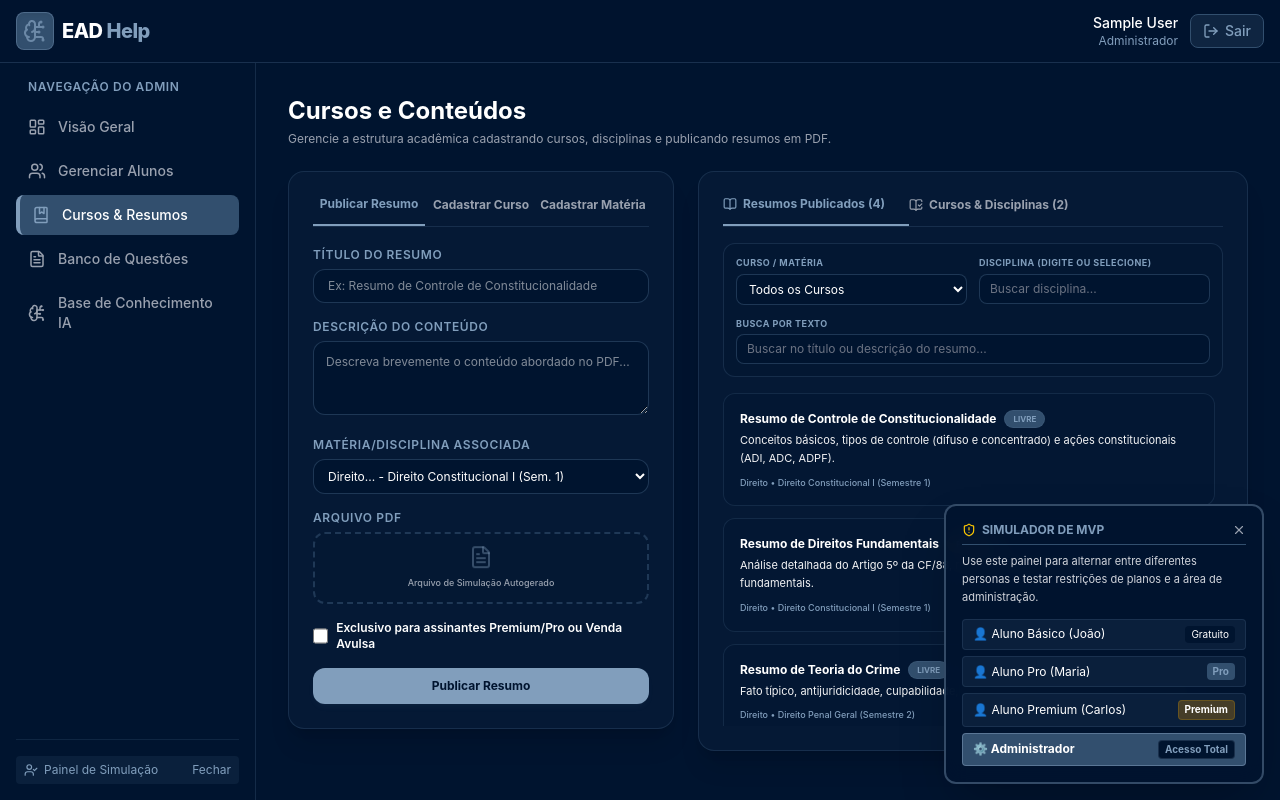
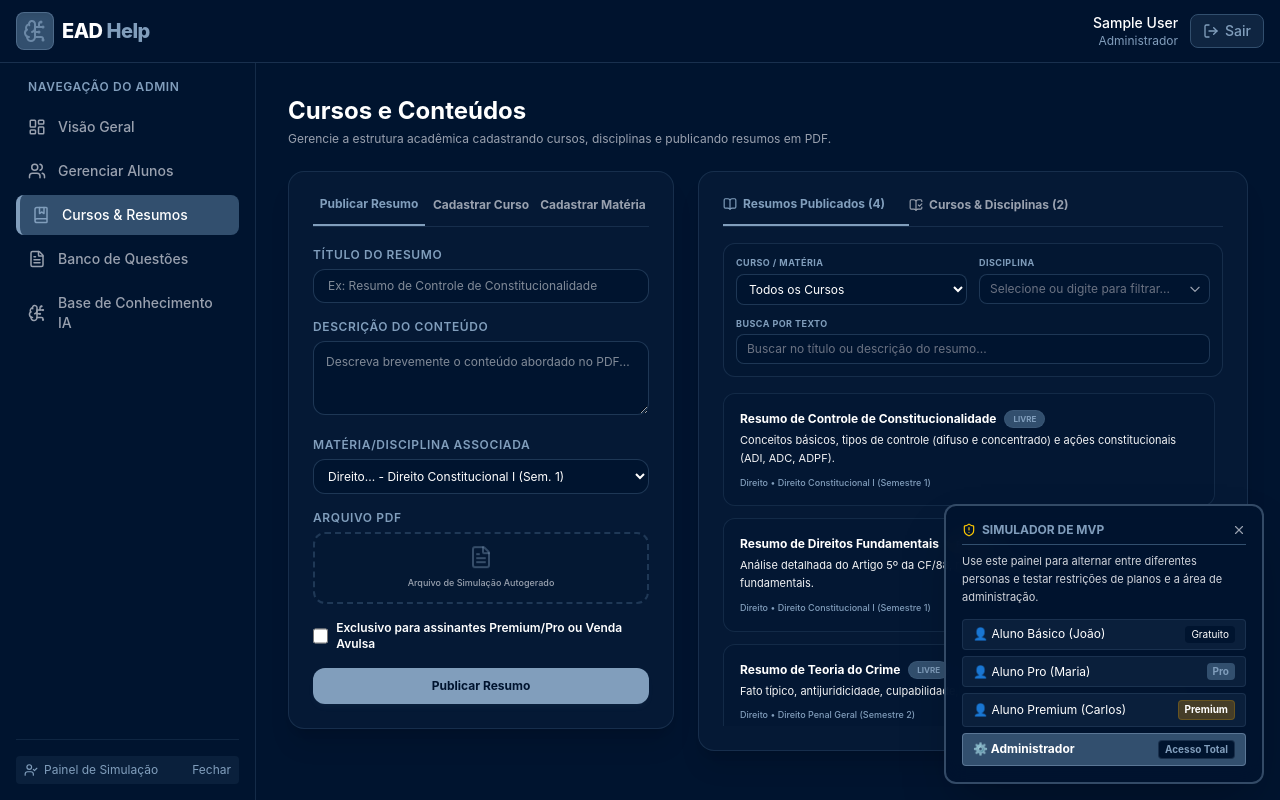
Before and after one commit to arporj/ead-help, a React (Vite) app: page /admin/content in a window 1280 px wide. Built offline with nearby package versions, Linux system fonts and the light colour scheme; sample sign-in values are in the browser's storage.

Commit message:
style(admin): substitui datalist nativo por dropdown customizado e estilizavel para disciplinas

```diff
--- a/src/pages/AdminContent.tsx
+++ b/src/pages/AdminContent.tsx
@@ -30,6 +30,7 @@ export const AdminContent: React.FC = () => {
   const [filterCourseId, setFilterCourseId] = useState<string>('all');
   const [filterSubjectName, setFilterSubjectName] = useState<string>('');
   const [searchQuery, setSearchQuery] = useState<string>('');
+  const [isFilterDropdownOpen, setIsFilterDropdownOpen] = useState(false);
 
   const availableSubjectsForFilter = subjects.filter(sub => {
     if (filterCourseId !== 'all' && sub.courseId !== filterCourseId) return false;
@@ -406,21 +407,72 @@ export const AdminContent: React.FC = () => {
                       ))}
                     </select>
                   </div>
-                  <div>
-                    <label className="block text-[9px] font-bold text-brand-light uppercase tracking-wider mb-1">Disciplina (Digite ou Selecione)</label>
-                    <input
-                      type="text"
-                      list="admin-filter-subjects"
-                      placeholder="Buscar disciplina..."
-                      value={filterSubjectName}
-                      onChange={(e) => setFilterSubjectName(e.target.value)}
-                      className="w-full bg-brand-dark border border-brand-medium/60 rounded-lg px-2.5 py-1.5 text-xs text-white focus:border-brand-light focus:outline-none placeholder:text-gray-500"
-                    />
-                    <datalist id="admin-filter-subjects">
-                      {availableSubjectsForFilter.map(sub => (
-                        <option key={sub.id} value={sub.name} />
-                      ))}
-                    </datalist>
+                  <div className="relative">
+                    <label className="block text-[9px] font-bold text-brand-light uppercase tracking-wider mb-1">Disciplina</label>
+                    <div className="relative">
+                      <input
+                        type="text"
+                        placeholder="Selecione ou digite para filtrar..."
+                        value={filterSubjectName}
+                        onFocus={() => setIsFilterDropdownOpen(true)}
+                        onChange={(e) => {
+                          setFilterSubjectName(e.target.value);
+                          setIsFilterDropdownOpen(true);
+                        }}
+                        className="w-full bg-brand-dark border border-brand-medium/60 rounded-lg pl-2.5 pr-8 py-1.5 text-xs text-white focus:border-brand-light focus:outline-none placeholder:text-gray-500"
+                      />
+                      <button
+                        type="button"
+                        onClick={() => setIsFilterDropdownOpen(!isFilterDropdownOpen)}
+                        className="absolute right-2 top-1/2 -translate-y-1/2 text-gray-400 hover:text-white transition-colors"
+                      >
+                        <svg className={`w-3.5 h-3.5 transition-transform ${isFilterDropdownOpen ? 'rotate-180' : ''}`} fill="none" viewBox="0 0 24 24" stroke="currentColor">
+                          <path strokeLinecap="round" strokeLinejoin="round" strokeWidth={2} d="M19 9l-7 7-7-7" />
+                        </svg>
+                      </button>
+                    </div>
+
+                    {isFilterDropdownOpen && (
+                      <>
+                        <div className="fixed inset-0 z-10" onClick={() => setIsFilterDropdownOpen(false)}></div>
+                        <ul className="absolute z-20 w-full mt-1 max-h-40 overflow-y-auto bg-brand-dark border border-brand-medium rounded-lg shadow-xl divide-y divide-brand-medium/30 focus:outline-none text-xs">
+                          <li
+                            onClick={() => {
+                              setFilterSubjectName('');
+                              setIsFilterDropdownOpen(false);
+                            }}
+                            className="px-3 py-2 text-gray-400 hover:bg-brand-medium/30 hover:text-white cursor-pointer transition-colors"
+                          >
+                            Todas as Disciplinas
+                          </li>
+                          {availableSubjectsForFilter
+                            .filter(sub =>
+                              sub.name.toLowerCase().includes(filterSubjectName.toLowerCase())
+                            )
+                            .map(sub => (
+                              <li
+                                key={sub.id}
+                                onClick={() => {
+                                  setFilterSubjectName(sub.name);
+                                  setIsFilterDropdownOpen(false);
+                                }}
+                                className={`px-3 py-2 hover:bg-brand-medium/40 hover:text-white cursor-pointer transition-colors ${
+                                  filterSubjectName.toLowerCase() === sub.name.toLowerCase()
+                                    ? 'bg-brand-medium text-brand-light font-bold'
+                                    : 'text-gray-305'
+                                }`}
+                              >
+                                {sub.name}
+                              </li>
+                            ))}
+                          {availableSubjectsForFilter.filter(sub =>
+                            sub.name.toLowerCase().includes(filterSubjectName.toLowerCase())
+                          ).length === 0 && (
+                            <li className="px-3 py-2 text-gray-500 italic">Nenhuma disciplina encontrada</li>
+                          )}
+                        </ul>
+                      </>
+                    )}
                   </div>
                 </div>
 
```
